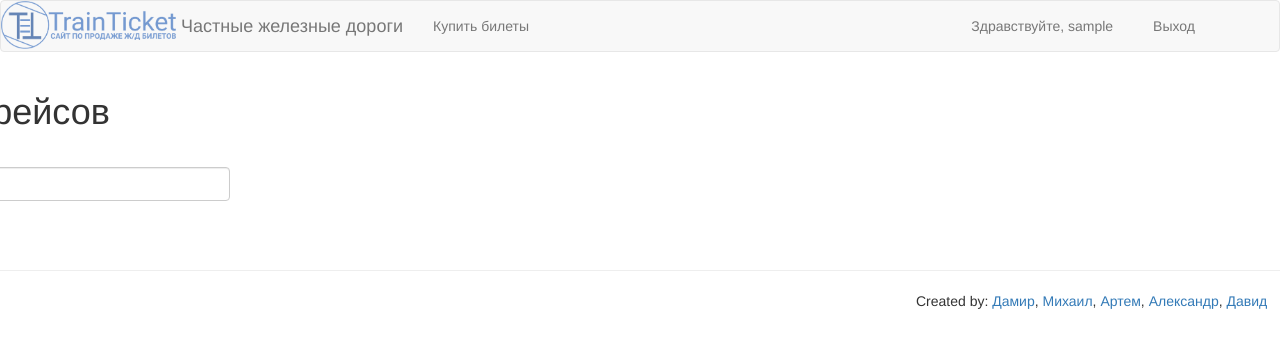
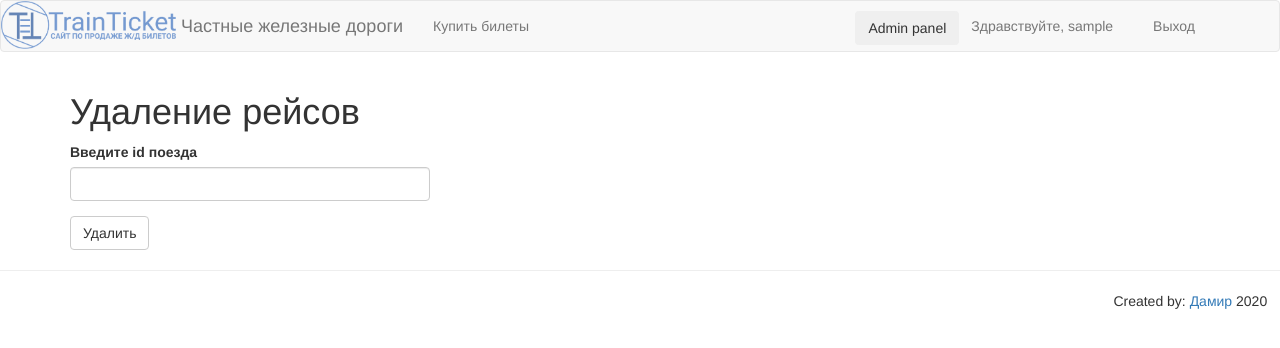
Before and after one commit to Amikuto/Site, a Flask app: page /train_delete in a window 1280 px wide. Shown: the top 348 px of the page. Run offline with Flask 2, Linux system fonts and the light colour scheme; the visitor is signed in with stand-in values (Sample User, id 1); data comes from the database, SQL or seed files in the repository; both versions use the stored data as it was after the commit; parts of the project's set-up code (start-up, migrations or seed data) failed here and were passed over; some libraries are stand-ins or nearby versions.

Commit message:
Comeback to site
Изменил админа, удалил юзеров из дб, админ панель теперь дропбоксовая, добавил фио в форму

```diff
--- a/app/forms.py
+++ b/app/forms.py
@@ -20,11 +20,11 @@ class LoginForm(FlaskForm):
 
 
 class RegistrationForm(FlaskForm):
-    username = StringField('Имя пользователя', validators=[DataRequired()])
+    full_name = StringField('Ваши ФИО', validators=[DataRequired()])
+    username = StringField('Имя пользователя', validators=[DataRequired()])  # TODO: End full name (add to db etc)
     email = StringField('Email', validators=[DataRequired(), Email()])
     password = PasswordField('Пароль', validators=[DataRequired()])
-    password2 = PasswordField(
-        'Повторите пароль', validators=[DataRequired(), EqualTo('password')])
+    password2 = PasswordField('Повторите пароль', validators=[DataRequired(), EqualTo('password')])
     submit = SubmitField('Зарегестрироваться')
 
     def validate_username(self, username):
--- a/app/models.py
+++ b/app/models.py
@@ -10,6 +10,8 @@ from werkzeug.security import generate_password_hash, check_password_hash
 from flask_login import UserMixin
 from app import login
 from hashlib import md5
+
+# TODO: вагоны, верхние \ нижние
 
 
 class User(UserMixin, db.Model):
@@ -32,7 +34,6 @@ class User(UserMixin, db.Model):
         digest = md5(self.email.lower().encode('utf-8')).hexdigest()
         return 'https://www.gravatar.com/avatar/{}?d=identicon&s={}'.format(
             digest, size)
-
 
 
 class Ticket(db.Model):
--- a/app/routes.py
+++ b/app/routes.py
@@ -169,7 +169,7 @@ def register():
 @app.route('/train_add', methods=['GET', 'POST'])
 def add_trains():
     form = TrainSetForm()
-    admin_list = [4, 5]
+    admin_list = [1]
     if int(current_user.get_id()) in admin_list:
         if form.validate_on_submit():
             data = Train(time_arr=form.time_arr.data, time_dep=form.time_dep.data, city_arr=form.city_arr.data,
@@ -185,7 +185,7 @@ def add_trains():
 @app.route('/train_delete', methods=['GET', 'POST'])
 def delete_trains():
     form = TrainDeleteForm()
-    admin_list = [4, 5]
+    admin_list = [1]
     if int(current_user.get_id()) in admin_list:
         if form.validate_on_submit():
             data = Train.query.filter_by(id=form.id.data).first()
@@ -195,13 +195,13 @@ def delete_trains():
             db.session.delete(data)
             db.session.commit()
             return redirect(url_for('delete_trains'))
-    return render_template('admin_panel_delete.html', title='Новый маршрут', form=form)
+    return render_template('admin_panel_delete.html', title='Удаление маршрута', form=form)
 
 
 @app.route('/ticket_add', methods=['GET', 'POST'])
 def add_tickets():
     form = TicketSetForm()
-    admin_list = [1, 4]
+    admin_list = [1]
     if int(current_user.get_id()) in admin_list:
         if form.validate_on_submit():
             if Train.query.get(form.train_number.data):
@@ -214,7 +214,7 @@ def add_tickets():
                 return redirect(url_for('add_tickets'))
     else:
         return redirect(url_for('tickets'))
-    return render_template('admin_panel_ticket.html', title='Новый маршрут', form=form)
+    return render_template('admin_panel_ticket.html', title='Добавление билетов', form=form)
 
 
 @app.route('/404', methods=['GET', 'POST'])
--- a/app/templates/admin_panel_delete.html
+++ b/app/templates/admin_panel_delete.html
@@ -8,8 +8,8 @@
     <meta charset="UTF-8">
 </head>
 <body>
-    <h1 style="position:relative; right:250px">Удаление рейсов</h1>
-    <div class="row" style="position:relative; right:200px">
+    <h1>Удаление рейсов</h1>
+    <div class="row">
         <div class="col-md-4">
             {{ wtf.quick_form(form) }}
         </div>
--- a/app/templates/admin_panel_ticket.html
+++ b/app/templates/admin_panel_ticket.html
@@ -4,8 +4,8 @@
 
 {% block app_content %}
     <link href="{{ url_for("static", filename="css/styles.css") }}" rel="stylesheet">
-    <h1 style="position:relative; right:250px">Добавление новых билетов</h1>
-    <div class="row" style="position:relative; right:200px">
+    <h1>Добавление новых билетов</h1>
+    <div class="row">
         <div class="col-md-4">
             {{ wtf.quick_form(form) }}
         </div>
--- a/app/templates/admin_panel_train.html
+++ b/app/templates/admin_panel_train.html
@@ -4,8 +4,8 @@
 
 {% block app_content %}
     <link href="{{ url_for("static", filename="css/styles.css") }}" rel="stylesheet">
-    <h1 style="position:relative; right:250px">Добавление новых маршрутов</h1>
-    <div class="row" style="position:relative; right:200px">
+    <h1>Добавление новых маршрутов</h1>
+    <div class="row">
         <div class="col-md-4">
             {{ wtf.quick_form(form) }}
         </div>
--- a/app/templates/base.html
+++ b/app/templates/base.html
@@ -4,6 +4,7 @@
 <html lang="ru">
     <head>
         <meta charset="utf-8">
+        <link href="{{ url_for("static", filename="css/styles.css") }}" rel="stylesheet">
         <title>
             {% block title %}
                 {% if title %}
@@ -27,12 +28,21 @@
                             <li><a href="{{ url_for('tickets') }}">Купить билеты</a></li>
                         </ul>
                         {% set x = current_user.get_id() %}
-                        {% if x == '4' or x == '5' %}
-                            <ul class="nav navbar-nav navbar-center">
-                                <li><a href="{{ url_for('add_trains') }}">Добавление рейсов</a></li>
-                                <li><a href="{{ url_for('add_tickets') }}">Добавление билетов</a></li>
-                                <li><a href="{{ url_for('delete_trains') }}">Удаление рейсов</a></li>
-                            </ul>
+                        {% if x == '1' %}
+                        <ul class="nav navbar-nav" >
+                            <div class="dropdown" style="left: 300%; top: 10px">
+                                <button class="btn btn-secondary dropdown-toggle" type="button" id="dropdownMenuButton"
+                                        data-toggle="dropdown" aria-haspopup="true" aria-expanded="false">Admin panel
+                                </button>
+                                <div class="dropdown-menu" aria-labelledby="dropdownMenuButton">
+{#                                    <ul class="nav navbar-nav navbar-center">#}
+                                        <li><a href="{{ url_for('add_trains') }}">Добавление рейсов</a></li>
+                                        <li><a href="{{ url_for('add_tickets') }}">Добавление билетов</a></li>
+                                        <li><a href="{{ url_for('delete_trains') }}">Удаление рейсов</a></li>
+{#                                    </ul>#}
+                                </div>
+                            </div>
+                        </ul>
                         {% endif %}
                         <ul class="nav navbar-nav navbar-right">
                             {% if current_user.is_anonymous %}
@@ -65,7 +75,8 @@
         <hr>
         <div id="footer" align="right" style="width: 99%">
             {% block footer %}
-                Created by: <a href="https://vk.com/amikuto">Дамир</a>, <a href="https://vk.com/ironguy01">Михаил</a>, <a href="https://vk.com/a.khalilov2609">Артем</a>, <a href="https://vk.com/alex.parog">Александр</a>, <a href="https://vk.com/dave_marti">Давид</a>
+                Created by: <a href="https://vk.com/amikuto">Дамир</a>
+                2020
             {% endblock %}
         </div>
         {% endblock %}
```
Also changed, not shown: app.db, app/static/css/styles.css (line endings or trailing spaces).
